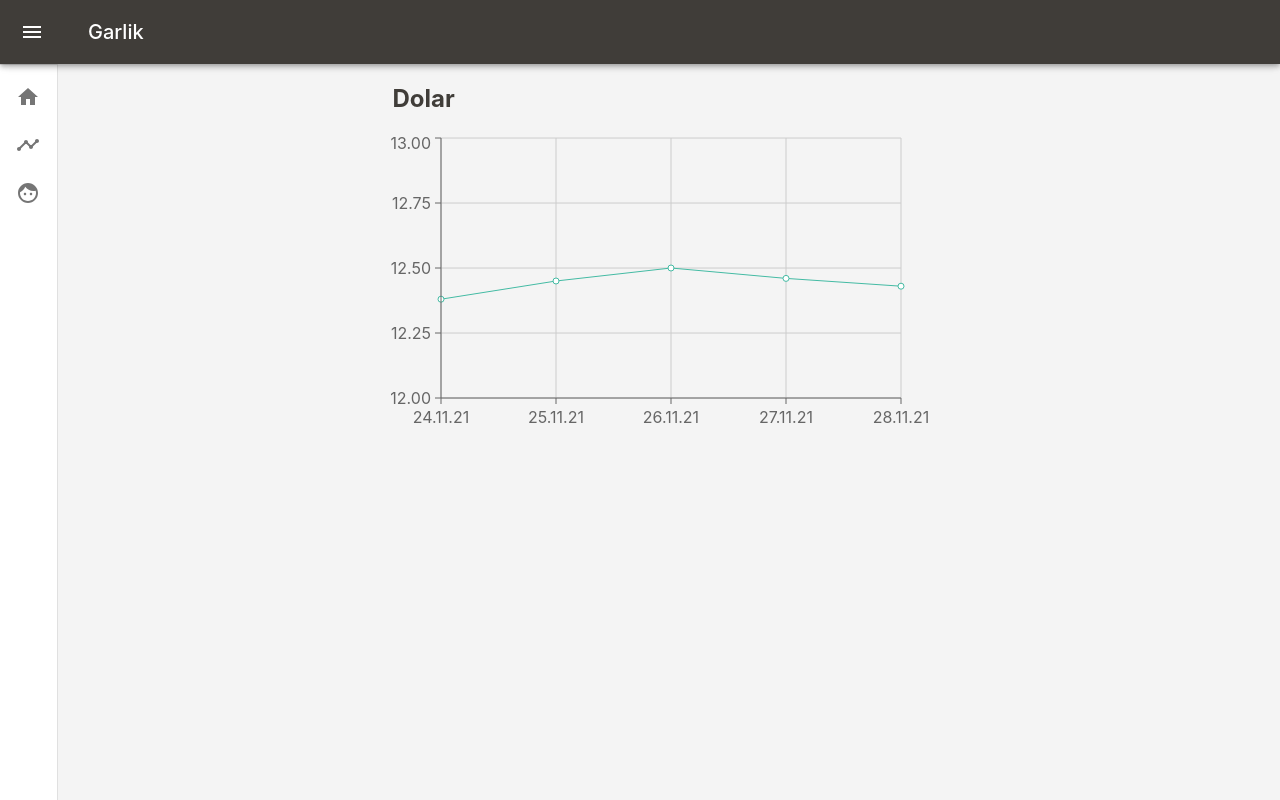
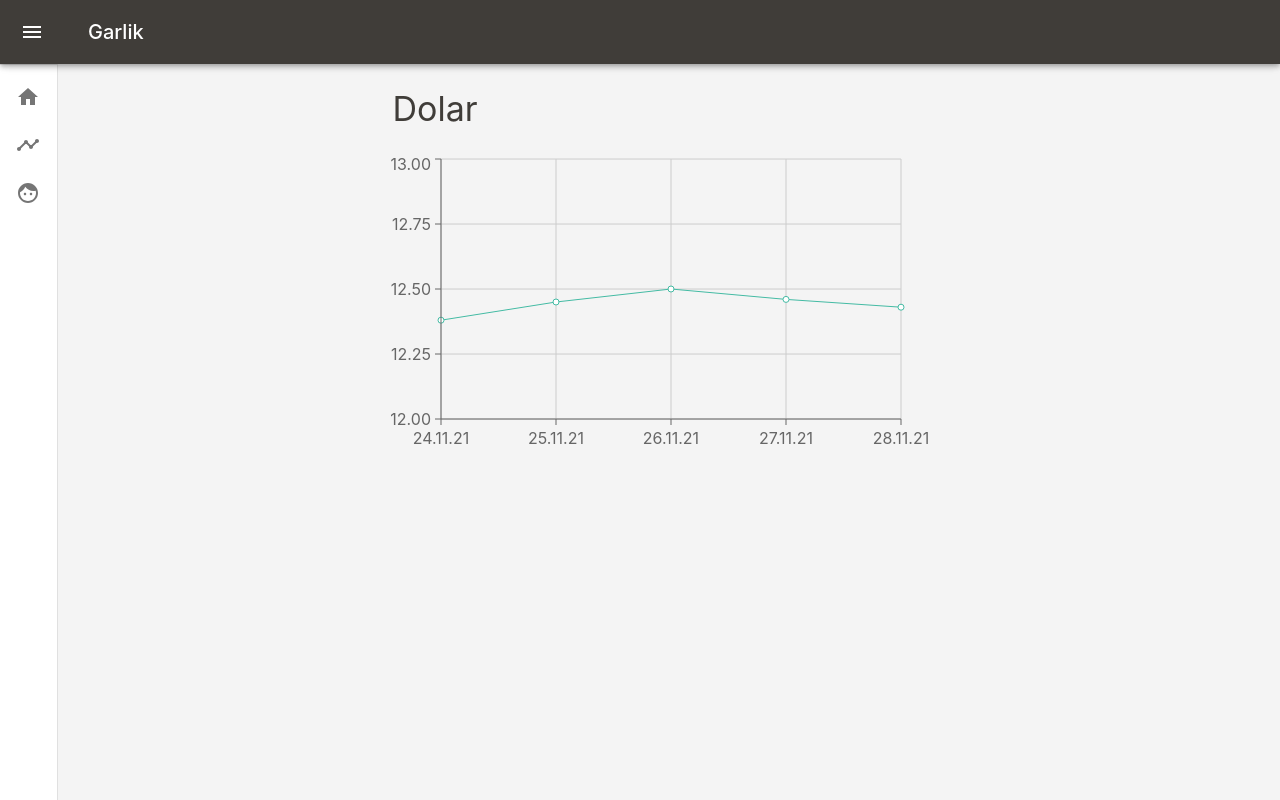
Before and after one commit to enesarif/garlik-ui-source, a React (Create React App) app: page / in a window 1280 px wide. Built offline with nearby package versions, Linux system fonts and the light colour scheme.

Commit message:
Added Header component

```diff
--- a/src/components/ChartHeader.js
+++ b/src/components/ChartHeader.js
@@ -1,4 +1,11 @@
 import { BLACK_OLIVE } from "../constants/colors";
+import { Header } from "./Header";
 
 export const ChartHeader = ({ children, ...rest }) =>
-    <h2 style={{ color: BLACK_OLIVE }} {...rest}>{children}</h2>
+    <Header
+        variant="h4"
+        additionalStyles={{ color: BLACK_OLIVE }}
+        {...rest}
+    >
+        {children}
+    </Header>;
--- /dev/null
+++ b/src/components/Header.js
@@ -0,0 +1,10 @@
+import { Typography } from "@mui/material";
+
+export const Header = ({ children, additionalStyles, ...rest }) =>
+    <Typography
+        noWrap
+        style={{ marginBottom: '24px', ...additionalStyles }}
+        {...rest}
+    >
+        {children}
+    </Typography>;
--- a/src/pages/Charts.js
+++ b/src/pages/Charts.js
@@ -1,11 +1,12 @@
-import { Grid, Typography } from "@mui/material";
+import { Grid } from "@mui/material";
 import { Button } from "../components/Button";
+import { Header } from "../components/Header";
 import { TextInput } from "../components/TextInput";
 
 export const Charts = () => {
-    return <Grid container spacing={2} style={{ marginTop: '24px' }} justifyContent="right">
-        <Grid item xs={12} style={{ marginBottom: '24px' }}>
-            <Typography variant="h3">Grafikleri Düzenle</Typography>
+    return <Grid container spacing={2} justifyContent="right">
+        <Grid item xs={12}>
+            <Header variant="h4">Grafikleri Düzenle</Header>
         </Grid>
         <Grid item xs={12}>
             <TextInput label="URL" />
--- a/src/templates/Page.js
+++ b/src/templates/Page.js
@@ -122,7 +122,7 @@ export const Page = ({ children }) => {
                 <Navigation />
             </Drawer>
             <Container maxWidth="sm">
-                <DrawerHeader />
+                <DrawerHeader style={{ marginBottom: '24px' }} />
                 <Outlet />
             </Container>
         </Box>
```
